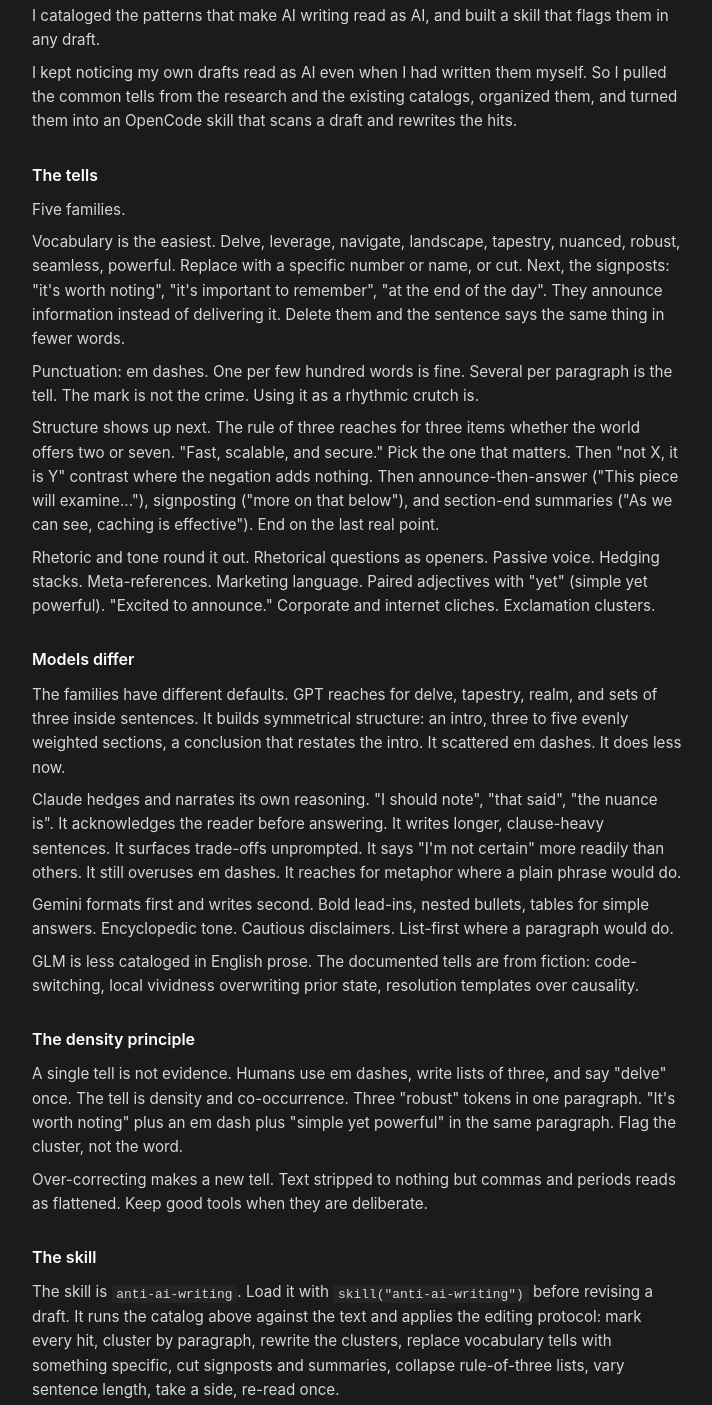
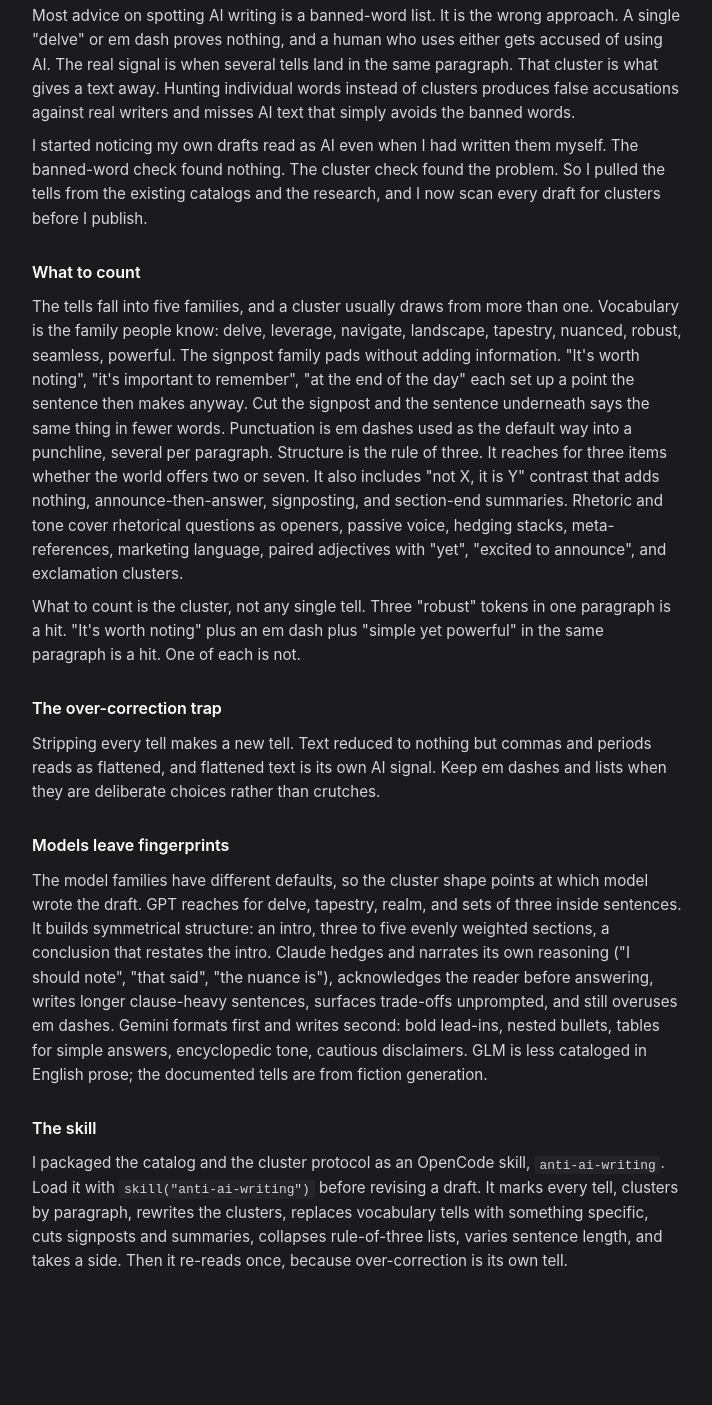
Before and after one commit to adityavram/adityavram.github.io, a plain HTML site: page docs/notes/0003-sounding-like-ai.html in a window 1280 px wide. Shown: the part 98-1503 px from the top of the page, without its empty margins (283-995 px from the left). After the commit the page ends 1422 px from the top, so only its background shows below. Drawn offline with Linux system fonts and the light colour scheme.

Commit message:
note: rewrite sounding-like-ai around the cluster thesis

```diff
--- a/docs/notes/0003-sounding-like-ai.html
+++ b/docs/notes/0003-sounding-like-ai.html
@@ -31,23 +31,16 @@ ul.notes li{margin:.4rem 0}
 </head>
 <body>
 <h1>Sounding like AI</h1>
-<p>I cataloged the patterns that make AI writing read as AI, and built a skill that flags them in any draft.</p>
-<p>I kept noticing my own drafts read as AI even when I had written them myself. So I pulled the common tells from the research and the existing catalogs, organized them, and turned them into an OpenCode skill that scans a draft and rewrites the hits.</p>
-<h2>The tells</h2>
-<p>Five families.</p>
-<p>Vocabulary is the easiest. Delve, leverage, navigate, landscape, tapestry, nuanced, robust, seamless, powerful. Replace with a specific number or name, or cut. Next, the signposts: &quot;it&#x27;s worth noting&quot;, &quot;it&#x27;s important to remember&quot;, &quot;at the end of the day&quot;. They announce information instead of delivering it. Delete them and the sentence says the same thing in fewer words.</p>
-<p>Punctuation: em dashes. One per few hundred words is fine. Several per paragraph is the tell. The mark is not the crime. Using it as a rhythmic crutch is.</p>
-<p>Structure shows up next. The rule of three reaches for three items whether the world offers two or seven. &quot;Fast, scalable, and secure.&quot; Pick the one that matters. Then &quot;not X, it is Y&quot; contrast where the negation adds nothing. Then announce-then-answer (&quot;This piece will examine...&quot;), signposting (&quot;more on that below&quot;), and section-end summaries (&quot;As we can see, caching is effective&quot;). End on the last real point.</p>
-<p>Rhetoric and tone round it out. Rhetorical questions as openers. Passive voice. Hedging stacks. Meta-references. Marketing language. Paired adjectives with &quot;yet&quot; (simple yet powerful). &quot;Excited to announce.&quot; Corporate and internet cliches. Exclamation clusters.</p>
-<h2>Models differ</h2>
-<p>The families have different defaults. GPT reaches for delve, tapestry, realm, and sets of three inside sentences. It builds symmetrical structure: an intro, three to five evenly weighted sections, a conclusion that restates the intro. It scattered em dashes. It does less now.</p>
-<p>Claude hedges and narrates its own reasoning. &quot;I should note&quot;, &quot;that said&quot;, &quot;the nuance is&quot;. It acknowledges the reader before answering. It writes longer, clause-heavy sentences. It surfaces trade-offs unprompted. It says &quot;I&#x27;m not certain&quot; more readily than others. It still overuses em dashes. It reaches for metaphor where a plain phrase would do.</p>
-<p>Gemini formats first and writes second. Bold lead-ins, nested bullets, tables for simple answers. Encyclopedic tone. Cautious disclaimers. List-first where a paragraph would do.</p>
-<p>GLM is less cataloged in English prose. The documented tells are from fiction: code-switching, local vividness overwriting prior state, resolution templates over causality.</p>
-<h2>The density principle</h2>
-<p>A single tell is not evidence. Humans use em dashes, write lists of three, and say &quot;delve&quot; once. The tell is density and co-occurrence. Three &quot;robust&quot; tokens in one paragraph. &quot;It&#x27;s worth noting&quot; plus an em dash plus &quot;simple yet powerful&quot; in the same paragraph. Flag the cluster, not the word.</p>
-<p>Over-correcting makes a new tell. Text stripped to nothing but commas and periods reads as flattened. Keep good tools when they are deliberate.</p>
+<p>Most advice on spotting AI writing is a banned-word list. It is the wrong approach. A single &quot;delve&quot; or em dash proves nothing, and a human who uses either gets accused of using AI. The real signal is when several tells land in the same paragraph. That cluster is what gives a text away. Hunting individual words instead of clusters produces false accusations against real writers and misses AI text that simply avoids the banned words.</p>
+<p>I started noticing my own drafts read as AI even when I had written them myself. The banned-word check found nothing. The cluster check found the problem. So I pulled the tells from the existing catalogs and the research, and I now scan every draft for clusters before I publish.</p>
+<h2>What to count</h2>
+<p>The tells fall into five families, and a cluster usually draws from more than one. Vocabulary is the family people know: delve, leverage, navigate, landscape, tapestry, nuanced, robust, seamless, powerful. The signpost family pads without adding information. &quot;It&#x27;s worth noting&quot;, &quot;it&#x27;s important to remember&quot;, &quot;at the end of the day&quot; each set up a point the sentence then makes anyway. Cut the signpost and the sentence underneath says the same thing in fewer words. Punctuation is em dashes used as the default way into a punchline, several per paragraph. Structure is the rule of three. It reaches for three items whether the world offers two or seven. It also includes &quot;not X, it is Y&quot; contrast that adds nothing, announce-then-answer, signposting, and section-end summaries. Rhetoric and tone cover rhetorical questions as openers, passive voice, hedging stacks, meta-references, marketing language, paired adjectives with &quot;yet&quot;, &quot;excited to announce&quot;, and exclamation clusters.</p>
+<p>What to count is the cluster, not any single tell. Three &quot;robust&quot; tokens in one paragraph is a hit. &quot;It&#x27;s worth noting&quot; plus an em dash plus &quot;simple yet powerful&quot; in the same paragraph is a hit. One of each is not.</p>
+<h2>The over-correction trap</h2>
+<p>Stripping every tell makes a new tell. Text reduced to nothing but commas and periods reads as flattened, and flattened text is its own AI signal. Keep em dashes and lists when they are deliberate choices rather than crutches.</p>
+<h2>Models leave fingerprints</h2>
+<p>The model families have different defaults, so the cluster shape points at which model wrote the draft. GPT reaches for delve, tapestry, realm, and sets of three inside sentences. It builds symmetrical structure: an intro, three to five evenly weighted sections, a conclusion that restates the intro. Claude hedges and narrates its own reasoning (&quot;I should note&quot;, &quot;that said&quot;, &quot;the nuance is&quot;), acknowledges the reader before answering, writes longer clause-heavy sentences, surfaces trade-offs unprompted, and still overuses em dashes. Gemini formats first and writes second: bold lead-ins, nested bullets, tables for simple answers, encyclopedic tone, cautious disclaimers. GLM is less cataloged in English prose; the documented tells are from fiction generation.</p>
 <h2>The skill</h2>
-<p>The skill is <code>anti-ai-writing</code>. Load it with <code>skill(&quot;anti-ai-writing&quot;)</code> before revising a draft. It runs the catalog above against the text and applies the editing protocol: mark every hit, cluster by paragraph, rewrite the clusters, replace vocabulary tells with something specific, cut signposts and summaries, collapse rule-of-three lists, vary sentence length, take a side, re-read once.</p>
+<p>I packaged the catalog and the cluster protocol as an OpenCode skill, <code>anti-ai-writing</code>. Load it with <code>skill(&quot;anti-ai-writing&quot;)</code> before revising a draft. It marks every tell, clusters by paragraph, rewrites the clusters, replaces vocabulary tells with something specific, cuts signposts and summaries, collapses rule-of-three lists, varies sentence length, and takes a side. Then it re-reads once, because over-correction is its own tell.</p>
 </body>
 </html>
```
Also changed, not shown: docs/feed.xml (+10 -24 lines), docs/llms-full.txt, 2 other files.
